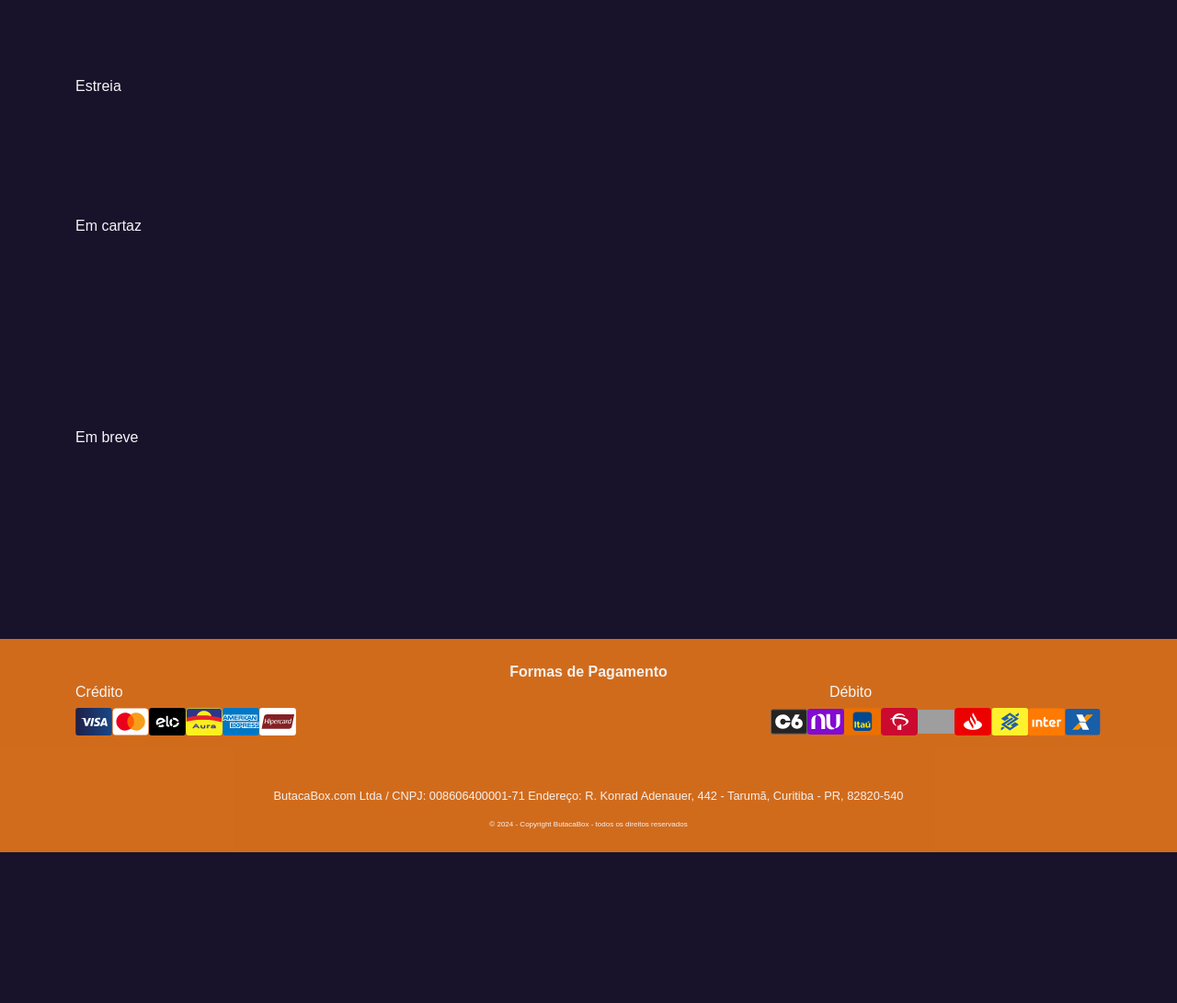
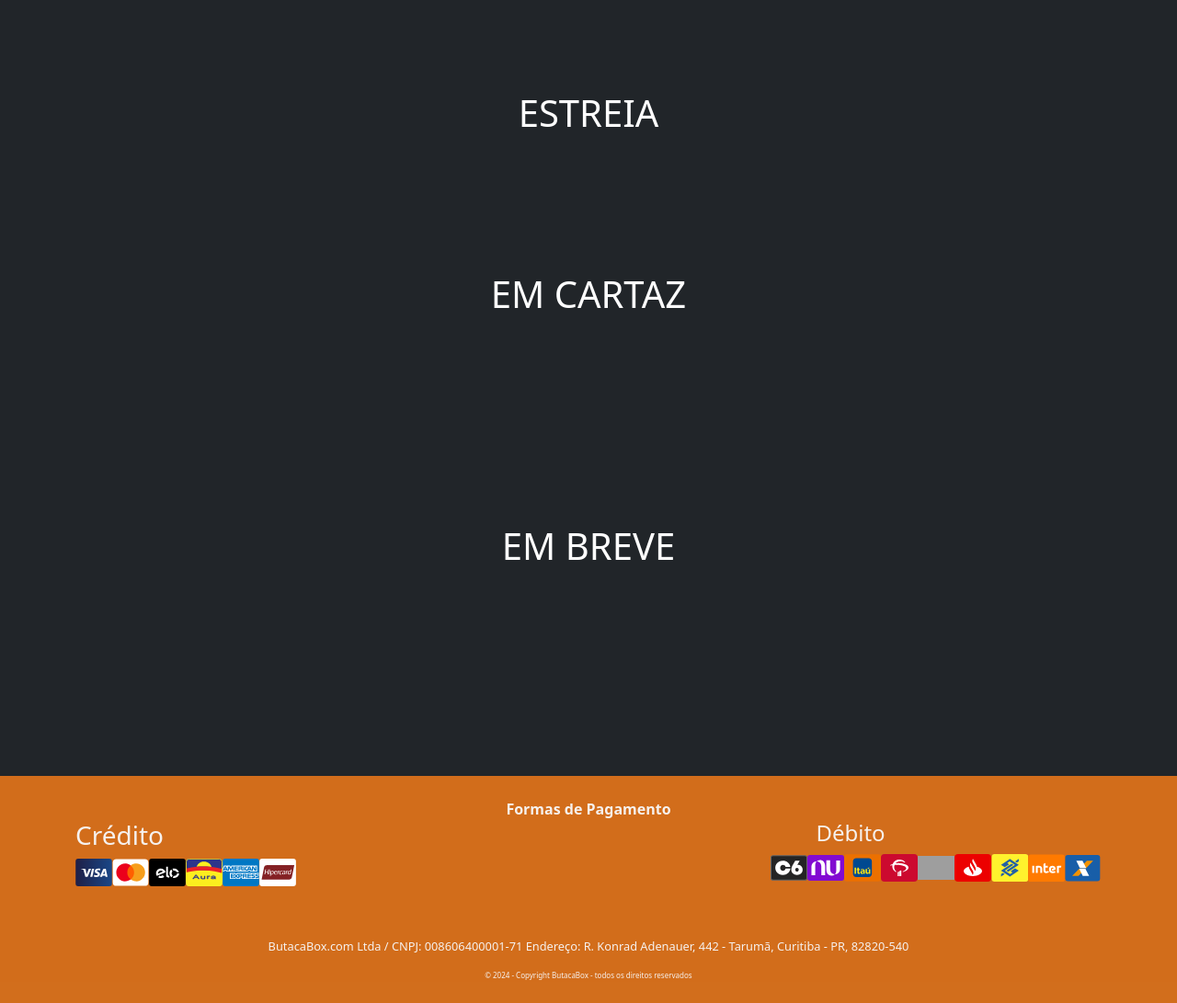
Before and after one commit to zulark/ButacaBox, a PHP site: page / in a window 1280 px wide. Shown: the part 711-1802 px from the top of the page at 92% size. Before the commit the page ends 1638 px from the top, so only its background shows below. Run offline with PHP 8.4, Linux system fonts and the light colour scheme; some libraries are stand-ins or nearby versions; grey boxes are pictures that could not be loaded.

Commit message:
Ajuste no css e inserção da logo na guia

```diff
--- a/src/pages/dashboard/dashboard.css
+++ b/src/pages/dashboard/dashboard.css
@@ -9,13 +9,11 @@
 
   .table {
     font-size: 100%;
-    /* Reset font size */
   }
 
   .table th,
   .table td {
     font-size: 1rem;
-    /* Base font size */
   }
 
   @media (min-width: 768px) {
@@ -23,7 +21,6 @@
     .table th,
     .table td {
       font-size: 0.9rem;
-      /* Adjust font size for medium devices */
     }
   }
 
@@ -32,7 +29,6 @@
     .table th,
     .table td {
       font-size: 0.8rem;
-      /* Adjust font size for large devices */
     }
   }
 
@@ -41,6 +37,5 @@
     .table th,
     .table td {
       font-size: 0.85rem;
-      /* Adjust font size for extra-large devices */
     }
   }
--- a/src/pages/dashboard/dashboard.html
+++ b/src/pages/dashboard/dashboard.html
@@ -7,6 +7,7 @@
   <title>ButacaBox</title>
   <link href="https://cdn.jsdelivr.net/npm/bootstrap@5.2.3/dist/css/bootstrap.min.css" rel="stylesheet"
     integrity="sha384-rbsA2VBKQhggwzxH7pPCaAqO46MgnOM80zW1RWuH61DGLwZJEdK2Kadq2F9CUG65" crossorigin="anonymous">
+  <link rel="icon" href="https://cdn-icons-png.flaticon.com/512/2598/2598702.png">
   <link rel="stylesheet" href="dashboard.css">
   <link rel="stylesheet" href="../../css/table.css">
 </head>
--- a/src/pages/dashboard/funcionarios/funcionarios.html
+++ b/src/pages/dashboard/funcionarios/funcionarios.html
@@ -7,6 +7,7 @@
   <title>ButacaBox</title>
   <link href="https://cdn.jsdelivr.net/npm/bootstrap@5.2.3/dist/css/bootstrap.min.css" rel="stylesheet"
     integrity="sha384-rbsA2VBKQhggwzxH7pPCaAqO46MgnOM80zW1RWuH61DGLwZJEdK2Kadq2F9CUG65" crossorigin="anonymous">
+  <link rel="icon" href="https://cdn-icons-png.flaticon.com/512/2598/2598702.png">
   <link rel="stylesheet" href="../../../css/table.css">
 </head>
 
--- a/src/pages/dashboard/funcionarios/funcionariosCreate.html
+++ b/src/pages/dashboard/funcionarios/funcionariosCreate.html
@@ -7,6 +7,7 @@
     <title>ButacaBox</title>
     <link href="https://cdn.jsdelivr.net/npm/bootstrap@5.2.3/dist/css/bootstrap.min.css" rel="stylesheet"
         integrity="sha384-rbsA2VBKQhggwzxH7pPCaAqO46MgnOM80zW1RWuH61DGLwZJEdK2Kadq2F9CUG65" crossorigin="anonymous">
+    <link rel="icon" href="https://cdn-icons-png.flaticon.com/512/2598/2598702.png">
     <link rel="stylesheet" href="../dashboard.css">
 </head>
 
--- a/src/pages/index.html
+++ b/src/pages/index.html
@@ -7,11 +7,12 @@
     <title>ButacaBox</title>
     <link href="https://cdn.jsdelivr.net/npm/bootstrap@5.2.3/dist/css/bootstrap.min.css" rel="stylesheet"
         integrity="sha384-rbsA2VBKQhggwzxH7pPCaAqO46MgnOM80zW1RWuH61DGLwZJEdK2Kadq2F9CUG65" crossorigin="anonymous">
+    <link rel="icon" href="https://cdn-icons-png.flaticon.com/512/2598/2598702.png">
     <link rel="stylesheet" href="style.css">
     <link rel="stylesheet" href="//use.fontawesome.com/releases/v5.0.7/css/all.css">
 </head>
 
-<body>
+<body class="text-bg-dark">
     <nav class="navbar bg-body-tertiary">
         <div class="container-fluid header d-flex justify-content-between align-items-center">
             <div style="display: flex; flex-direction: column; align-items: center;">
@@ -44,13 +45,13 @@
     <nav class="navbar bg-body-tertiary" id="navheader">
         <div class="container d-flex justify-content-center align-items-center">
             <div class="row w-100 text-center">
-                <div class="col-12 col-lg-4 mb-3">
+                <div class="col-12 col-lg-4 mb-2 mt-2 d-flex justify-content-center">
                     <a class="navbar-brand" href="#estreias">Estreias</a>
                 </div>
-                <div class="col-12 col-lg-4 mb-3">
+                <div class="col-12 col-lg-4 mb-2 mt-2 d-flex justify-content-center">
                     <a class="navbar-brand" href="#em_cartaz">Em cartaz</a>
                 </div>
-                <div class="col-12 col-lg-4 mb-3">
+                <div class="col-12 col-lg-4 mb-2 mt-2 d-flex justify-content-center">
                     <a class="navbar-brand" href="#em_breve">Pré Venda</a>
                 </div>
             </div>
@@ -107,8 +108,8 @@
     </div>
 
     <div class="container-fluid mt-5 mb-5" id="estreias">
-        <div class="container text-right">
-            <h1 class="display-6">Estreia</h1>
+        <div class="container text-center">
+            <p class="h1 mb-4">Estreia</p>
             <div class="row row-cols-1 row-cols-sm-2 row-cols-md-3 justify-content-evenly">
                 <div class="col w-33 mb-5">
                     <div class="movie-image d-flex justify-content-center align-items-center">
@@ -136,8 +137,8 @@
     </div>
 
     <div class="container-fluid mt-5 mb-5" id="em_cartaz">
-        <div class="container text-right">
-            <h1 class="display-6">Em cartaz</h1>
+        <div class="container text-center">
+            <p class="h1 mb-4">Em cartaz</p>
             <div
                 class="row row-cols-1 row row-cols-sm-2 row-cols-md-3 row-cols-lg-3 row-cols-xg-6 justify-content-between">
                 <div class="col mb-5">
@@ -187,8 +188,8 @@
     </div>
 
     <div class="container-fluid mt-5 mb-5" id="em_breve">
-        <div class="container text-right">
-            <h2 class="display-6">Em breve</h2>
+        <div class="container text-center">
+            <p class="h1 mb-4">Em breve</p>
             <div
                 class="row row-cols-1 row row-cols-sm-2 row-cols-md-3 row-cols-lg-3 row-cols-xg-6 justify-content-between">
                 <div class="col mb-5">
--- a/src/pages/ingresso/detalhes-filme.html
+++ b/src/pages/ingresso/detalhes-filme.html
@@ -7,6 +7,7 @@
     <title>ButacaBox</title>
     <link href="https://cdn.jsdelivr.net/npm/bootstrap@5.2.3/dist/css/bootstrap.min.css" rel="stylesheet"
         integrity="sha384-rbsA2VBKQhggwzxH7pPCaAqO46MgnOM80zW1RWuH61DGLwZJEdK2Kadq2F9CUG65" crossorigin="anonymous">
+    <link rel="icon" href="https://cdn-icons-png.flaticon.com/512/2598/2598702.png">
     <link rel="stylesheet" href="styles.css">
 </head>
 
@@ -18,7 +19,7 @@
                 <span class="navbar-brand-logo">
                     <img src="https://cdn-icons-png.flaticon.com/512/2598/2598702.png" alt="">
                 </span>
-                <a  id="logo-name" href="../index.html">
+                <a id="logo-name" href="../index.html">
                     <strong class="d-none d-sm-block">BUTACABOX</strong>
                 </a>
             </div>
@@ -33,7 +34,7 @@
                     </svg>
                 </div>
                 <div class="fs-2">
-                    <a  class="d-xs-flex flex-direction column d-block fs-sx-1 link-text" id="loginbutton"
+                    <a class="d-xs-flex flex-direction column d-block fs-sx-1 link-text" id="loginbutton"
                         href="login/login.html">Entrar
                         ou
                         <br>
--- a/src/pages/style.css
+++ b/src/pages/style.css
@@ -1,12 +1,7 @@
-@import url('https://fonts.googleapis.com/css2?family=Arimo:ital,wght@0,400..700;1,400..700&family=Roboto:ital,wght@0,100;0,300;0,400;0,500;0,700;0,900;1,100;1,300;1,400;1,500;1,700;1,900&display=swap');
-* {
-	font-family: "Montserrat", sans-serif;
+.h1 {
+	text-transform: uppercase;
+	font-weight: 300;
 }
-
-body {
-	background-color: #18122B;
-}
-
 .header {
 	margin: 0;
 	display: flex;
@@ -35,8 +30,7 @@ body {
 
 .navbar-brand {
 	color: #F6F1EE;
-	margin-right: 50px;
-	font-size: 1em;
+	font-size: 1.2em;
 }
 
 .navbar-brand:hover {
@@ -52,17 +46,6 @@ body {
 .header button:hover{
 	background-color: #55504a;
 	border: none;
-}
-
-
-h1,
-h2,
-h3,
-h4,
-h5,
-h6 {
-	color: #F5F5F5;
-	font-size: 1em !important;
 }
 
 .carousel {
```
Also changed, not shown: src/pages/ingresso/styles.css (+8 -13 lines).
